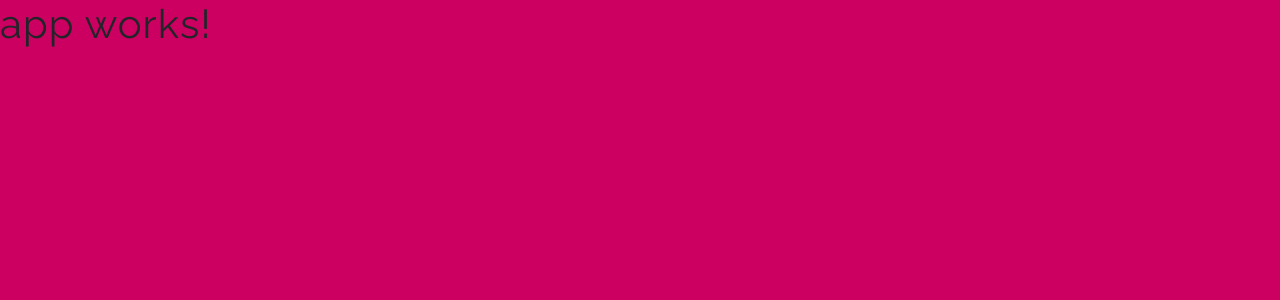
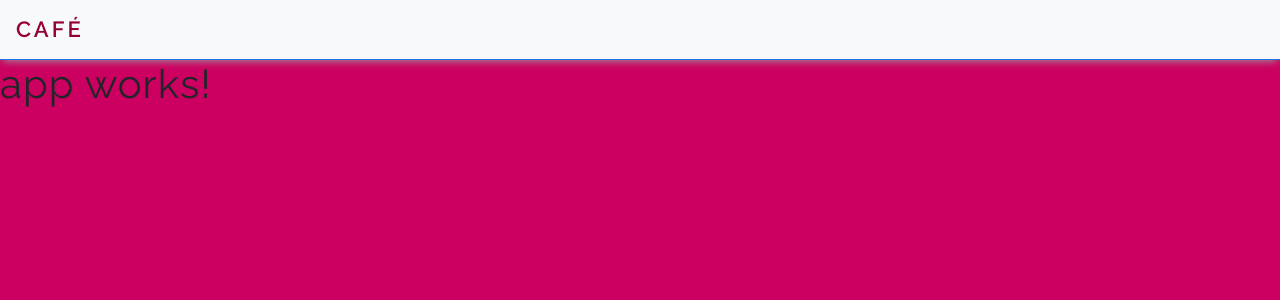
Before and after one commit to armin-es/point-of-sale-angular4, an Angular app: page / in a window 1280 px wide. Shown: the top 300 px of the page. Built offline with nearby package versions, Linux system fonts and the light colour scheme.

Commit message:
Add bootstrap navbar

```diff
--- a/src/app/app.component.html
+++ b/src/app/app.component.html
@@ -1,3 +1,5 @@
+<app-navbar></app-navbar>
+
 <h1>
   {{title}}
 </h1>
--- a/src/app/navbar/navbar.component.css
+++ b/src/app/navbar/navbar.component.css
@@ -0,0 +1,13 @@
+nav {
+  font-family: 'Raleway', sans-serif;
+  background-color: #e1e2e1;
+  border-bottom: 1px solid #226de8;
+  box-shadow: 0 4px 8px -3px #999;
+}
+
+.navbar-brand {
+  font-weight: bold;
+  font-size: 22px;
+  letter-spacing: 3px;
+  color: #950037;
+}
--- a/src/app/navbar/navbar.component.html
+++ b/src/app/navbar/navbar.component.html
@@ -1,3 +1,3 @@
-<p>
-  navbar works!
-</p>
+<nav class="navbar navbar-fixed-top navbar-expand-lg bg-light">
+	<a class="navbar-brand" href="/">CAFÉ</a>
+</nav>
```
